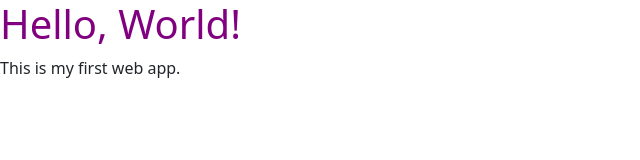
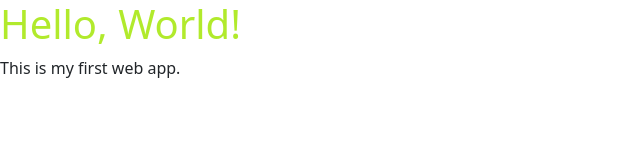
Before and after one commit to someshsahoo/schematicmap, a website built with Parcel: page src/index.html in a window 1280 px wide. Shown: the whole page, without its empty margins (0-640 px from the left). Built offline with nearby package versions, Linux system fonts and the light colour scheme.

Commit message:
updated css - added stroke

```diff
--- a/src/styles/styles.css
+++ b/src/styles/styles.css
@@ -1,6 +1,7 @@
 @import "../../node_modules/bootstrap/dist/css/bootstrap.css";
 h1 {
-    color: purple;
+    color: rgba(167, 231, 18, 0.89);
+    stroke: aqua;
   }
 
 /* Import all styles */
```
